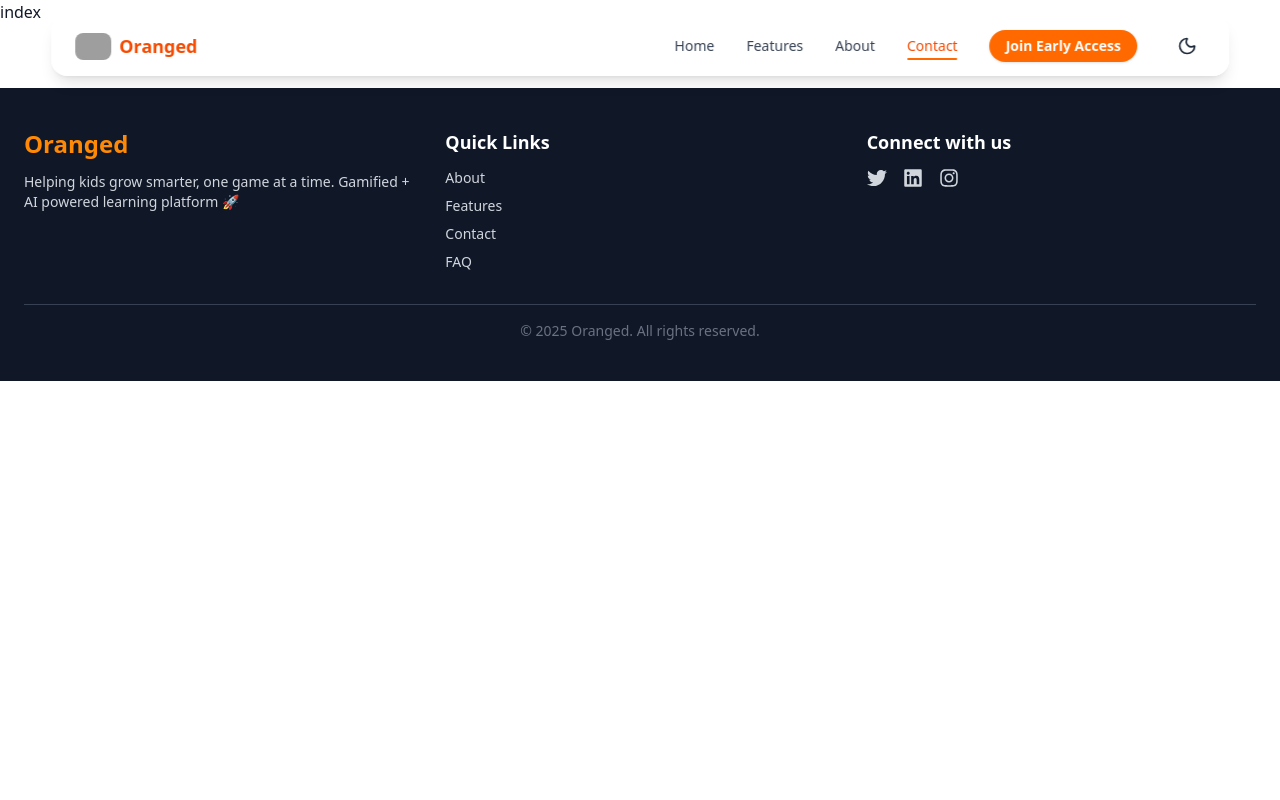
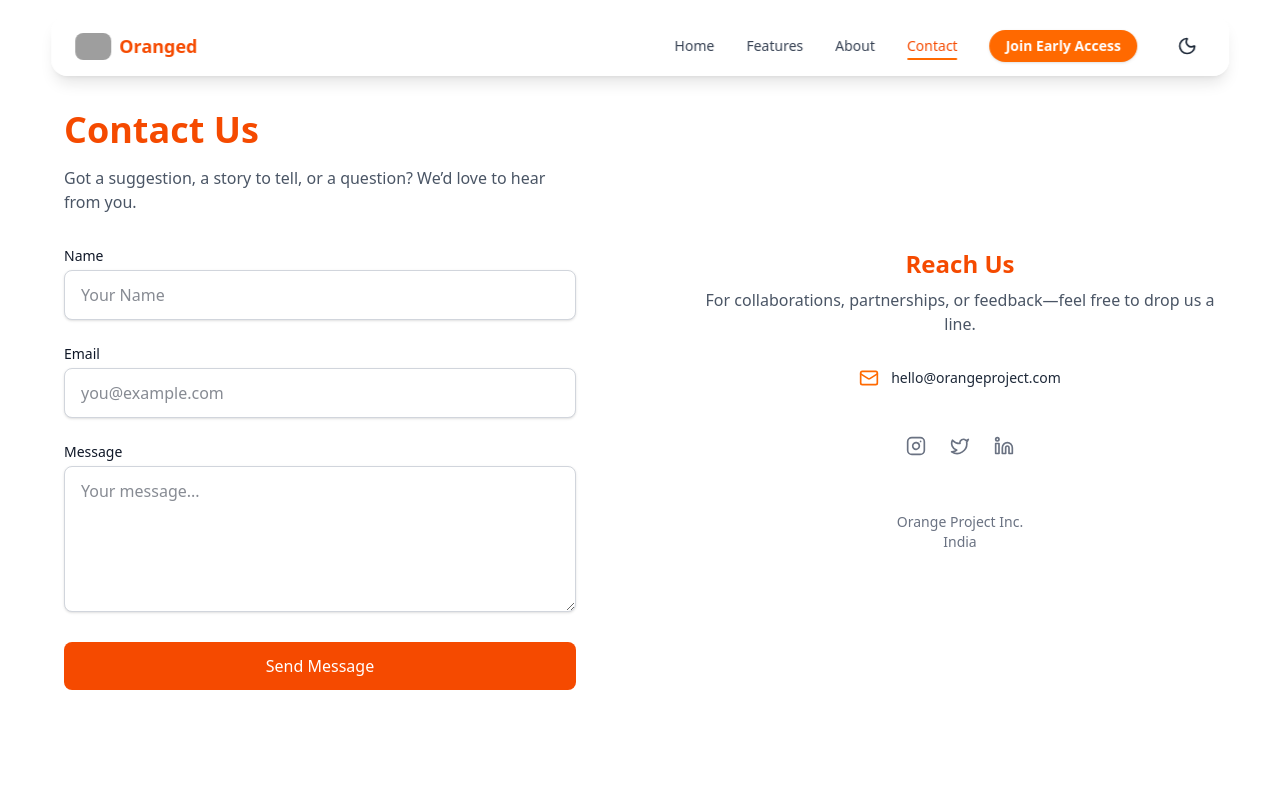
Before and after one commit to Tanmaydeep-Singh/Oranges, a Next.js app: page /contact in a window 1280 px wide. Shown: the top 800 px of the page. Built offline with nearby package versions, Linux system fonts and the light colour scheme; grey boxes are pictures that could not be loaded.

Commit message:
dev: Added contact page"

```diff
--- a/package.json
+++ b/package.json
@@ -10,7 +10,9 @@
     "postbuild": "next-sitemap"
   },
   "dependencies": {
+    "@emailjs/browser": "^4.4.1",
     "build": "^0.1.4",
+    "emailjs": "^4.0.3",
     "framer-motion": "^12.23.12",
     "lucide-react": "^0.542.0",
     "next": "15.5.2",
--- a/src/pages/contact/index.tsx
+++ b/src/pages/contact/index.tsx
@@ -1,9 +1,152 @@
-import React from 'react'
+'use client';
 
-function index() {
+import React, { useState } from 'react';
+import emailjs from "@emailjs/browser"
+import { useUIStore } from '@/store';
+import { Mail, Instagram, Twitter, Linkedin } from 'lucide-react';
+
+const ContactPage = () => {
+  const [formData, setFormData] = useState({ name: '', email: '', message: '' });
+  const [statusMessage, setStatusMessage] = useState('');
+  const [isSubmitting, setIsSubmitting] = useState(false);
+
+  const theme = useUIStore((state) => state.theme);
+
+  const handleChange = (e: React.ChangeEvent<HTMLInputElement | HTMLTextAreaElement>) => {
+    const { name, value } = e.target;
+    setFormData((prev) => ({ ...prev, [name]: value }));
+  };
+
+  const handleSubmit = async (e: React.FormEvent) => {
+    e.preventDefault();
+    setIsSubmitting(true);
+
+    try {
+      const result = await emailjs.send(
+        process.env.NEXT_PUBLIC_EMAILJS_SERVICE_ID!,
+        process.env.NEXT_PUBLIC_EMAILJS_TEMPLATE_ID!,
+        formData,
+        process.env.NEXT_PUBLIC_EMAILJS_USER_ID!
+      );
+
+      if (result.text === 'OK') {
+        setStatusMessage('Your message has been sent successfully.');
+        setFormData({ name: '', email: '', message: '' });
+      } else {
+        setStatusMessage('Something went wrong. Please try again later.');
+      }
+    } catch (error) {
+      console.error('EmailJS Error:', error);
+      setStatusMessage('An error occurred. Please try again later.');
+    } finally {
+      setIsSubmitting(false);
+    }
+  };
+
   return (
-    <div>index</div>
-  )
-}
+    <div className="min-h-screen bg-white dark:bg-[#0f1116] text-gray-900 dark:text-white flex flex-col md:flex-row transition-colors duration-300 pt-14 md:pt-0">
 
-export default index
+      {/* Left: Contact Form */}
+      <div className="w-full md:w-1/2 p-8 sm:p-12 lg:p-16 flex items-center justify-center">
+        <div className="w-full max-w-lg space-y-8">
+          <div className="space-y-4">
+            <h1 className="text-4xl font-bold text-orange-600">Contact Us</h1>
+            <p className="text-base text-gray-600 dark:text-gray-400">
+              Got a suggestion, a story to tell, or a question? We’d love to hear from you.
+            </p>
+          </div>
+
+          <form onSubmit={handleSubmit} className="space-y-6">
+            <div>
+              <label htmlFor="name" className="text-sm font-medium block mb-1">Name</label>
+              <input
+                type="text"
+                name="name"
+                id="name"
+                value={formData.name}
+                onChange={handleChange}
+                required
+                placeholder="Your Name"
+                className="w-full px-4 py-3 rounded-lg border border-gray-300 dark:border-gray-600 bg-white dark:bg-transparent focus:ring-2 focus:ring-orange-500 focus:outline-none shadow-sm"
+              />
+            </div>
+
+            <div>
+              <label htmlFor="email" className="text-sm font-medium block mb-1">Email</label>
+              <input
+                type="email"
+                name="email"
+                id="email"
+                value={formData.email}
+                onChange={handleChange}
+                required
+                placeholder="you@example.com"
+                className="w-full px-4 py-3 rounded-lg border border-gray-300 dark:border-gray-600 bg-white dark:bg-transparent focus:ring-2 focus:ring-orange-500 focus:outline-none shadow-sm"
+              />
+            </div>
+
+            <div>
+              <label htmlFor="message" className="text-sm font-medium block mb-1">Message</label>
+              <textarea
+                name="message"
+                id="message"
+                value={formData.message}
+                onChange={handleChange}
+                rows={5}
+                required
+                placeholder="Your message..."
+                className="w-full px-4 py-3 rounded-lg border border-gray-300 dark:border-gray-600 bg-white dark:bg-transparent focus:ring-2 focus:ring-orange-500 focus:outline-none shadow-sm"
+              />
+            </div>
+
+            {statusMessage && (
+              <p className="text-sm text-green-600 dark:text-green-400">{statusMessage}</p>
+            )}
+
+            <button
+              type="submit"
+              disabled={isSubmitting}
+              className="w-full py-3 text-white font-medium rounded-lg bg-orange-600 hover:bg-orange-700 transition disabled:opacity-60"
+            >
+              {isSubmitting ? 'Sending...' : 'Send Message'}
+            </button>
+          </form>
+        </div>
+      </div>
+
+      {/* Right: Contact Info */}
+      <div className="w-full md:w-1/2 p-8 sm:p-12 lg:p-16 flex flex-col justify-center items-center text-center space-y-8">
+        <div className="space-y-2">
+          <h2 className="text-2xl font-semibold text-orange-600">Reach Us</h2>
+          <p className="text-base text-gray-600 dark:text-gray-400">
+            For collaborations, partnerships, or feedback—feel free to drop us a line.
+          </p>
+        </div>
+
+        <div className="flex items-center gap-3 text-gray-800 dark:text-gray-300 text-sm">
+          <Mail className="w-5 h-5 text-orange-500" />
+          <span>hello@orangeproject.com</span>
+        </div>
+
+        <div className="flex gap-6 pt-4 text-gray-500">
+          <a href="https://instagram.com/orangeproject" target="_blank" rel="noopener noreferrer" aria-label="Instagram">
+            <Instagram className="w-5 h-5 hover:text-pink-500 transition" />
+          </a>
+          <a href="https://twitter.com/orangeproject" target="_blank" rel="noopener noreferrer" aria-label="Twitter">
+            <Twitter className="w-5 h-5 hover:text-sky-500 transition" />
+          </a>
+          <a href="https://linkedin.com/company/orangeproject" target="_blank" rel="noopener noreferrer" aria-label="LinkedIn">
+            <Linkedin className="w-5 h-5 hover:text-blue-600 transition" />
+          </a>
+        </div>
+
+        <div className="pt-6 text-sm text-gray-500 dark:text-gray-400">
+          <p>Orange Project Inc.</p>
+          <p>India</p>
+        </div>
+      </div>
+    </div>
+  );
+};
+
+export default ContactPage;
```
Also changed, not shown: 1 other file (tests, documents, lock files or other folders).
